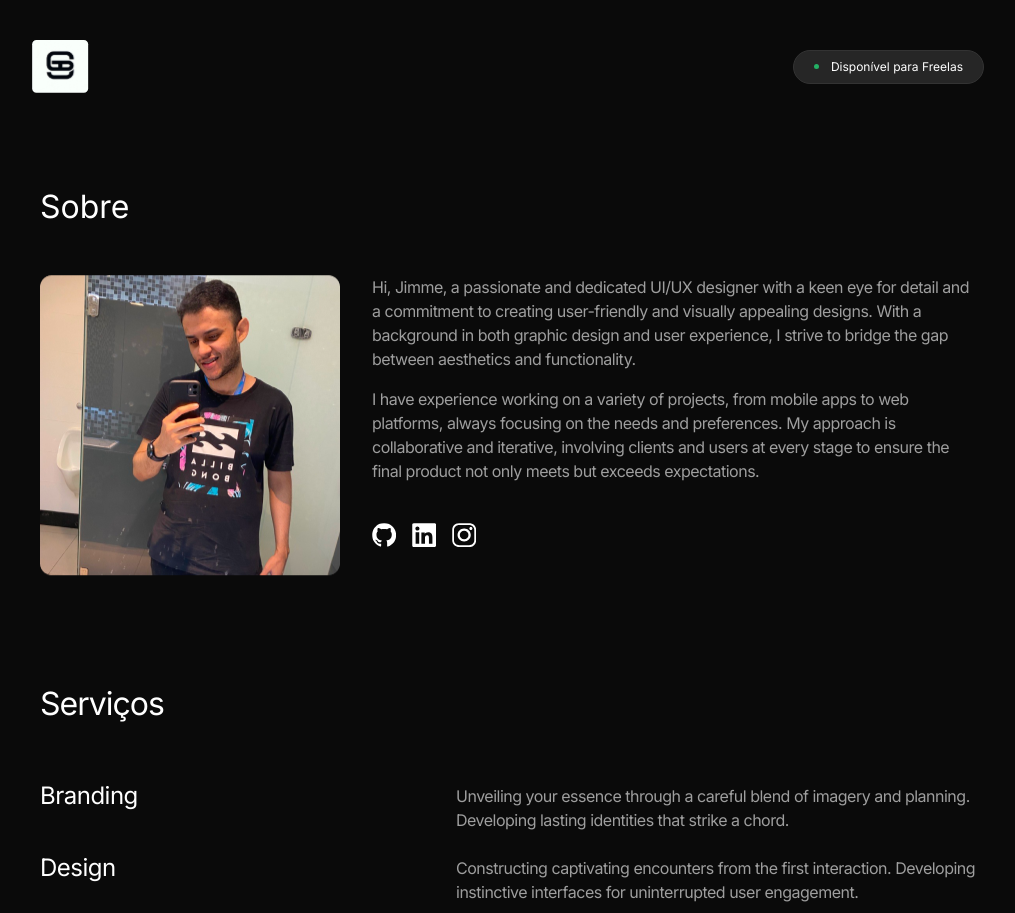
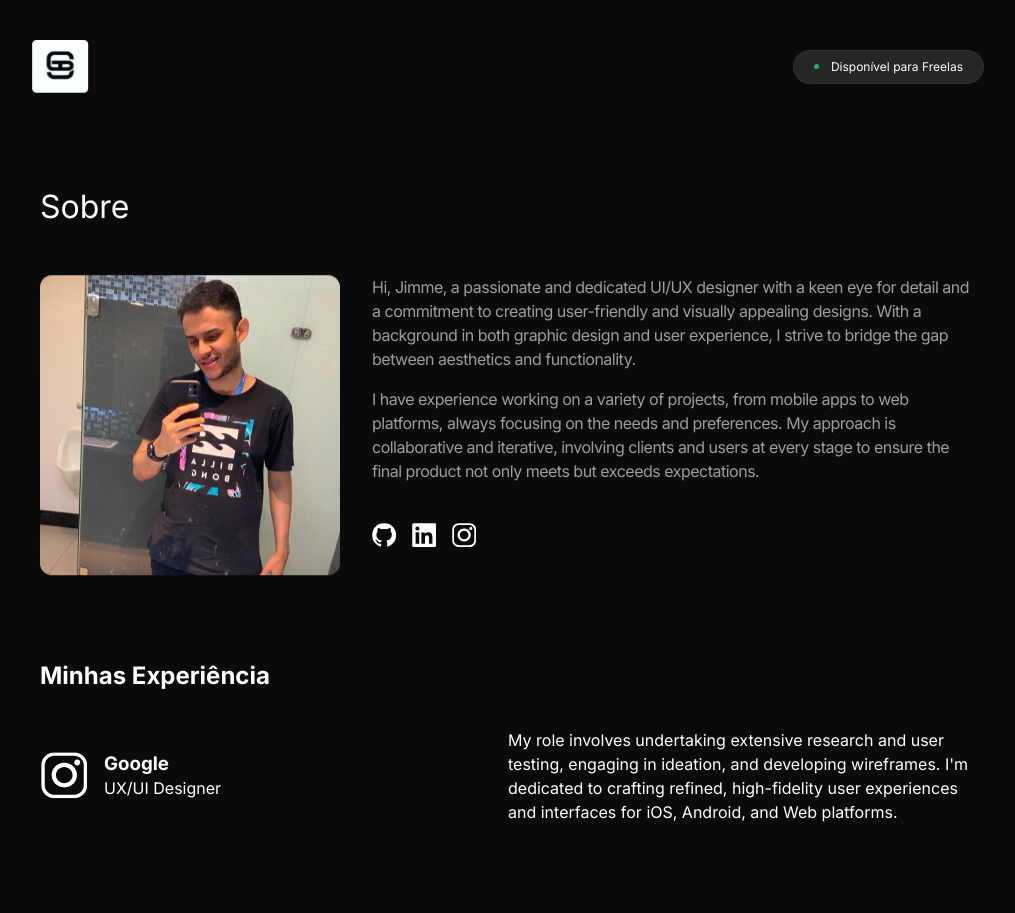
Before and after one commit to gabrielbaltar/react-portfolio, a React (Vite) app: page /sobre in a window 1280 px wide. Shown: the top 913 px of the page, without its empty margins (132-1147 px from the left). Built offline with nearby package versions, Linux system fonts and the light colour scheme.

Commit message:
feat: my experience

```diff
--- a/src/pages/PersonalInformation/personal.jsx
+++ b/src/pages/PersonalInformation/personal.jsx
@@ -2,6 +2,7 @@ import { useEffect } from "react";
 import About from "../../components/About/about";
 import Services from "../../components/Services/services";
 import Button from "../../components/Button/button";
+import InstagramIcon from '../../assets/instagram.svg'
 import './styles.css'
 
 const Personal = () => {
@@ -28,17 +29,33 @@ const Personal = () => {
   }
 
   return (
+    <section className="personal-information-container">
+      <About customStylePersonal={customStylePersonal} />
 
-    <section className='personal-information-container'>
-        <div>
-            <About customStylePersonal={customStylePersonal} />
-            {/* <h1>About Pagesadas</h1> */}
+      <div className="my-expirience">
+        <h2>Minhas Experiência</h2>
+        <div className="my-expirience-professional">
+          <div className="company-content">
+            <img src={InstagramIcon} alt="Logo da empresa" />
+            <div className="company-name">
+              <h3>Google</h3>
+              <p>UX/UI Designer</p>
+            </div>
+          </div>
+          <div className="work-description">
+              <p>
+                My role involves undertaking extensive research and user
+                testing, engaging in ideation, and developing wireframes. I'm
+                dedicated to crafting refined, high-fidelity user experiences
+                and interfaces for iOS, Android, and Web platforms.{" "}
+              </p>
+            </div>
+        </div>
+      </div>
 
-            <Services customStylePersonal={customStylePersonal} />
-            <Button customStylePersonal={customStylePersonal} />
-        </div>
+      <Services customStylePersonal={customStylePersonal} />
+      <Button customStylePersonal={customStylePersonal} />
     </section>
-
   );
 }
 
--- a/src/pages/PersonalInformation/styles.css
+++ b/src/pages/PersonalInformation/styles.css
@@ -1,4 +1,36 @@
 .personal-information-container {
     margin: 30px 0px;
     padding: 0px !important;
+    flex-direction: column;
 }
+
+.my-expirience {
+    display: flex;
+    align-items: start;
+    flex-direction: column;
+    padding: 0 2rem;
+    margin: 3.5rem 0;
+    gap: 2.5rem;
+}
+
+.my-expirience-professional {
+    width: 100%;
+    display: flex;
+    text-align: start;
+}
+
+.company-content {
+    display: flex;
+    align-items: center;
+    width: 100%;
+}
+.company-content img {
+    width: 48px;
+    height: 48px;
+    margin-right: 1rem;
+}
+
+.work-description {
+    max-width: 536px;
+    width: 100%;
+}
```
